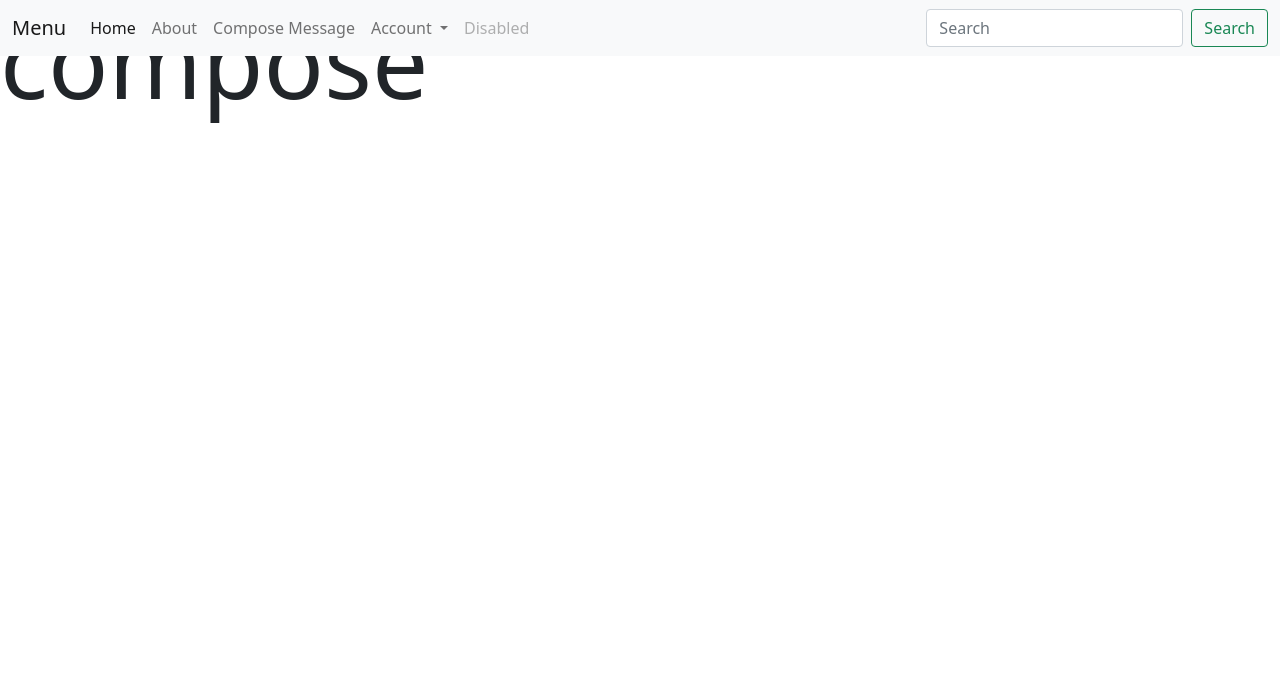
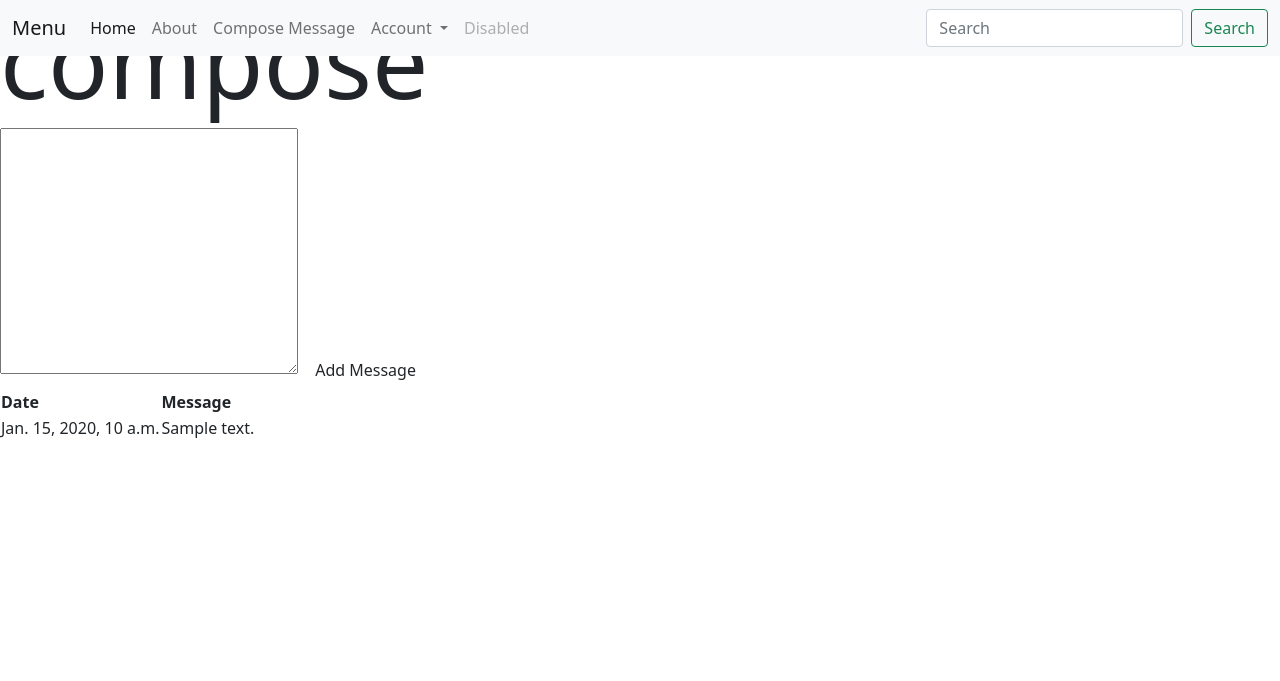
Before and after one commit to cobycobyk/intouch, a Django app: page /message/ in a window 1280 px wide. Shown: the top 681 px of the page. Run offline with Django 3.2, Linux system fonts and the light colour scheme; a user stored in the database is signed in; tables that the repository leaves empty hold one stand-in row (values such as "Sample post").

Commit message:
add message

```diff
--- a/main_app/templates/main_app/profile_form.html
+++ b/main_app/templates/main_app/profile_form.html
@@ -5,7 +5,7 @@
 {% if object %}
   <h1>Edit Profile</h1>
 {% else %}
-  <h1>Create Profile (require)</h1>
+  <h1>Create Profile (required)</h1>
 {% endif %}
 <form action="" method="POST">
   {% csrf_token %}
--- a/main_app/templates/message.html
+++ b/main_app/templates/message.html
@@ -2,8 +2,11 @@
 {% block content %}
 
 <h1>compose</h1>
-
-<!-- <textarea name="" id="" cols="30" rows="10">Content</textarea>
+<form action="{% url 'add_message' %}" method="POST">
+  {% csrf_token %}
+  <textarea name="content" id="id_content" cols="30" rows="10"></textarea>
+  <input type="submit" value="Add Message" class="btn">
+</form>
 <table class="striped">
   <thead>
     <tr>
@@ -15,9 +18,9 @@
     {% for message in profile.message_set.all %}
     <tr>
       <td>{{message.date}}</td>
-      <td>{{message.get_content_display}}</td>
+      <td>{{message.content}}</td>
     </tr>
     {% endfor %}
   </tbody>
-</table> -->
+</table>
 {% endblock %}
--- a/main_app/urls.py
+++ b/main_app/urls.py
@@ -8,5 +8,6 @@ urlpatterns = [
   path('profile/', views.profile, name='profile'),
   path('profile/create/', views.ProfileCreate.as_view(), name='profile_create'),
   path('message/', views.message, name='message'),
+  path('message/create/', views.add_message, name='add_message'),
   # path('profile/<int:pk>/edit/', views.ProfileEdit.as_view(), name='edit_profile'),
 ]
--- a/main_app/views.py
+++ b/main_app/views.py
@@ -50,13 +50,18 @@ def signup(request):
 
 @login_required
 def message(request):
+  profile = Profile.objects.get(user=request.user)
+  message_form = MessageForm()
+  return render(request, 'message.html', {
+    'profile': profile, 'message_form': message_form
+  })
+
+@login_required
+def add_message(request):
   form = MessageForm(request.POST)
-  profile = Profile.objects.get(user=request.user)
   if form.is_valid():
-    new_message = form.save(commit=False)
-    new_message.profile_id = profile
-    new_message.save()
-  return render(request, 'message.html')
+    form.save()
+  return redirect('message')
 
 # def edit_profile(request, user_id):
 #   profile = Profile.objects.get(id=user_id)
```
